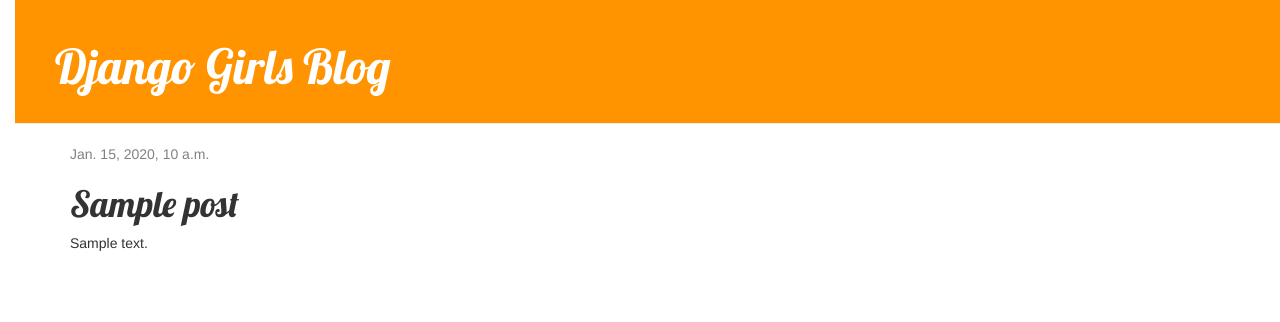
After one commit to RustamXx/my-first-blog, a Django app: template blog/templates/blog/post_detail.html in a window 1280 px wide. The commit adds this page. Shown: the top 322 px of the page. Run offline with Django 3.2, Linux system fonts and the light colour scheme; the template is opened without the code that fills it: most values are stand-ins (such as "Sample title", 1, 10 or a date in 2020); some libraries are stand-ins or nearby versions.

Commit message:
Added view and template for detailed blog post as well as CSS for the site.

```diff
--- /dev/null
+++ b/blog/static/css/blog.css
@@ -0,0 +1,54 @@
+h1 a {
+    color: #FCA205;
+    font-family: 'Lobster';
+}
+body{
+    padding-left: 15px;
+}
+
+.page-header {
+    background-color: #ff9400;
+    margin-top: 0;
+    padding: 20px 20px 20px 40px;
+}
+
+.page-header h1, .page-header h1 a, .page-header h1 a:visited, .page-header h1 a:active {
+    color: #ffffff;
+    font-size: 36pt;
+    text-decoration: none;
+}
+
+.content {
+    margin-left: 40px;
+}
+
+h1, h2, h3, h4 {
+    font-family: 'Lobster', cursive;
+}
+
+.date {
+    color: #828282;
+}
+
+.save {
+    float: right;
+}
+
+.post-form textarea, .post-form input {
+    width: 100%;
+}
+
+.top-menu, .top-menu:hover, .top-menu:visited {
+    color: #ffffff;
+    float: right;
+    font-size: 26pt;
+    margin-right: 20px;
+}
+
+.post {
+    margin-bottom: 70px;
+}
+
+.post h1 a, .post h1 a:visited {
+    color: #000000;
+}
--- /dev/null
+++ b/blog/templates/blog/base.html
@@ -0,0 +1,29 @@
+{% load static %}
+<!doctype html>
+<html lang="en">
+<head>
+    <meta charset="UTF-8">
+    <meta name="viewport"
+          content="width=device-width, user-scalable=no, initial-scale=1.0, maximum-scale=1.0, minimum-scale=1.0">
+    <meta http-equiv="X-UA-Compatible" content="ie=edge">
+    <title>Document</title>
+    <link rel="stylesheet" href="//maxcdn.bootstrapcdn.com/bootstrap/3.2.0/css/bootstrap.min.css">
+    <link rel="stylesheet" href="//maxcdn.bootstrapcdn.com/bootstrap/3.2.0/css/bootstrap-theme.min.css">
+    <link href="https://fonts.googleapis.com/css?family=Lobster&subset=latin,cyrillic" rel="stylesheet" type="text/css">
+    <link rel="stylesheet" href="{% static 'css/blog.css' %}">
+</head>
+<body>
+  <div class="page-header">
+        <h1><a href="/">Django Girls Blog</a></h1>
+    </div>
+    <div class="content container">
+        <div class="row">
+            <div class="col-md-8">
+            {% block content %}
+            {% endblock %}
+            </div>
+        </div>
+    </div>
+
+</body>
+</html>
--- /dev/null
+++ b/blog/templates/blog/post_detail.html
@@ -0,0 +1,13 @@
+{% extends 'blog/base.html' %}
+
+{% block content %}
+    <div class="post">
+        {% if post.published_date %}
+            <div class="date">
+                {{ post.published_date }}
+            </div>
+        {% endif %}
+        <h1>{{ post.title }}</h1>
+        <p>{{ post.text|linebreaksbr }}</p>
+    </div>
+{% endblock %}
--- a/blog/urls.py
+++ b/blog/urls.py
@@ -3,4 +3,5 @@ from . import views
 
 urlpatterns = [
     path('', views.post_list, name='post_list.html'),
+    path('post/<int:pk>/', views.post_detail, name='post_detail')
 ]
--- a/blog/views.py
+++ b/blog/views.py
@@ -1,9 +1,14 @@
 from django.shortcuts import render
 from .models import Post
 from django.utils import timezone
+from django.shortcuts import render, get_object_or_404
 
 def post_list(request):
     posts = Post.objects.filter(published_date__lte=timezone.now()).order_by('published_date')
     return render(request, 'blog/post_list.html', {'posts': posts})
 
+def post_detail(request, pk):
+    post = get_object_or_404(Post, pk=pk)
+    return render(request, 'blog/post_detail.html', {'post': post})
+
 # Create your views here.
```
Also changed, not shown: blog/templates/blog/post_list.html (+9 -18 lines).
